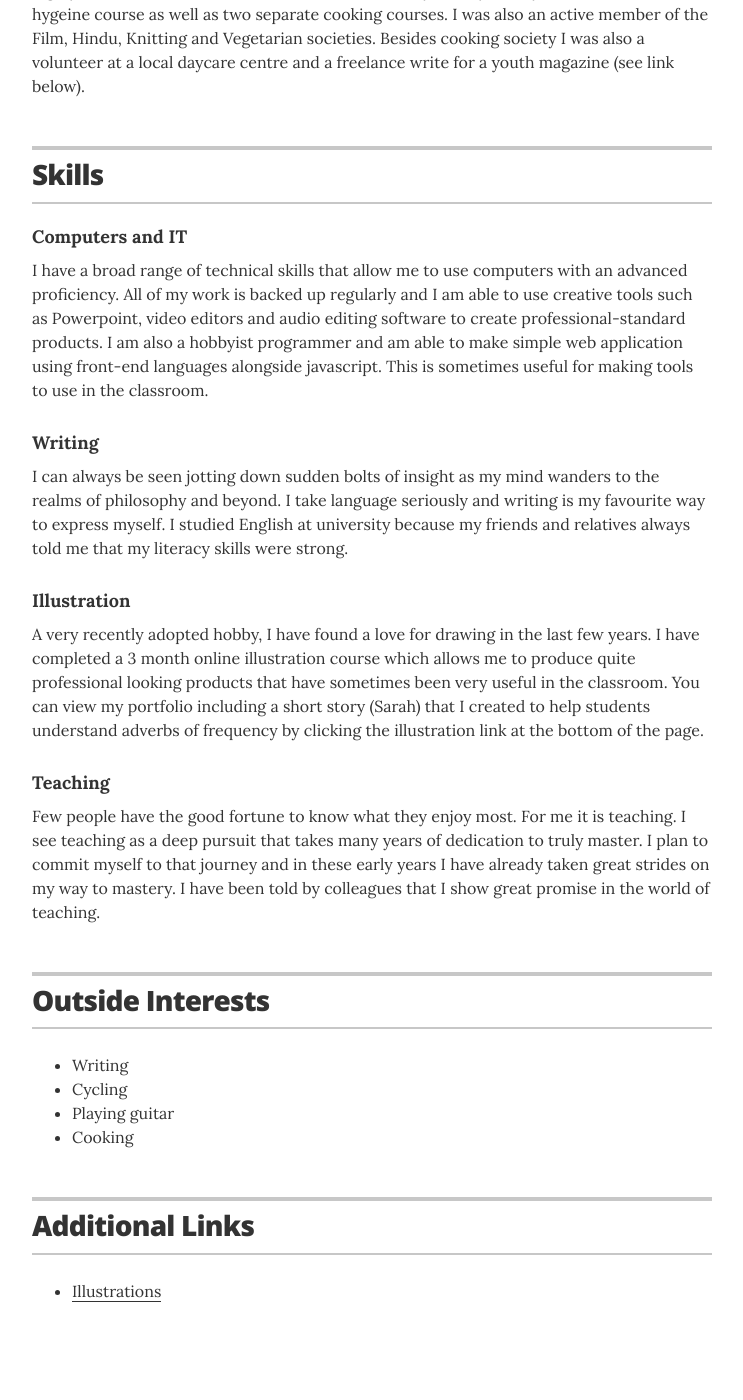
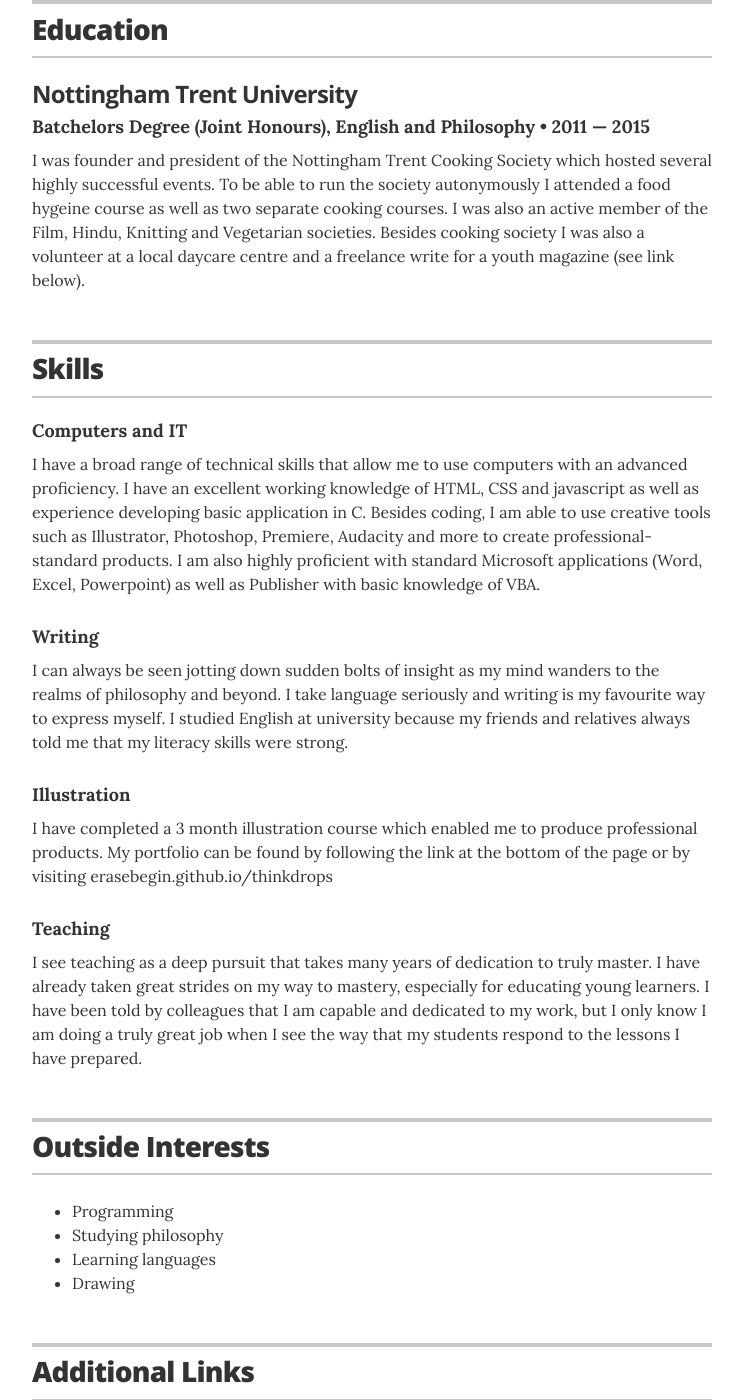
Before and after one commit to erasebegin/chris-haupt-resume, a Jekyll site: the page built from index.html, in a window 1280 px wide and 1400 px high, scrolled down 2395 px. Shown: the whole window, without its empty margins (268-1011 px from the left). Built offline with Jekyll 4.4.1, drawn with Linux system fonts in a browser that asks for light colours; before the commit the page ends 3746 px from its top, so only the background shows below that; some of the changed text lies outside the part shown.

Commit message:
updating skills section

```diff
--- a/_config.yml
+++ b/_config.yml
@@ -1,6 +1,6 @@
 # Site settings
 title: "Christopher Haupt's Resume"
-description: "A resume for English teacher Chris Haupt"
+description: "A resume for Christopher Haupt"
 
 # Build settings
 markdown: kramdown
@@ -11,7 +11,7 @@ sass:
 # Resume settings
 resume_avatar:                  "true"
 resume_name:                    "Christopher Haupt"
-resume_title:                   "Teacher"
+resume_title:                   "Administrator and IT Professional"
 resume_contact_email:           "chris.james.haupt@gmail.com"
 resume_contact_telephone:       "+447544095789"
 resume_contact_address:         "Launceston, United Kingdom"
@@ -39,13 +39,13 @@ resume_section_interests:       true
 # Resume social links
 # uncomment the options you wish to display, and add your own URL
 resume_social_links:
- resume_github_url:            "https://erasebegin.github.com/"
+ resume_github_url:            "https://github.com/erasebegin"
   #resume_twitter_url:           "http://twitter.com/jglovier"
   #resume_dribbble_url:          "https://dribbble.com/jag"
   #resume_facebook_url:          "https://www.facebook.com/EraseBegin"
- resume_linkedin_url:          "https://www.linkedin.com/in/chris-haupt-25576a5b"
+ resume_linkedin_url:          "https://www.linkedin.com/in/chris-haupt"
   #resume_instagram_url:         "https://www.instagram.com/christhaupt/"
- resume_website_url:           "http://erasebegin.github.io/thinkdrops"
+ #resume_website_url:           "http://erasebegin.github.io/thinkdrops"
 resume_print_social_links:      true
 
 # Design settings
--- a/_data/interests.yml
+++ b/_data/interests.yml
@@ -1,5 +1,5 @@
 # Interests
-- description: Writing
-- description: Cycling
-- description: Playing guitar
-- description: Cooking
+- description: Programming
+- description: Studying philosophy
+- description: Learning languages
+- description: Drawing
--- a/_data/skills.yml
+++ b/_data/skills.yml
@@ -1,14 +1,14 @@
 # Skills
 # Computers and IT
 - skill: Computers and IT
-  description: I have a broad range of technical skills that allow me to use computers with an advanced proficiency. All of my work is backed up regularly and I am able to use creative tools such as Powerpoint, video editors and audio editing software to create professional-standard products. I am also a hobbyist programmer and am able to make simple web application using front-end languages alongside javascript. This is sometimes useful for making tools to use in the classroom.
+  description: I have a broad range of technical skills that allow me to use computers with an advanced proficiency. I have an excellent working knowledge of HTML, CSS and javascript as well as experience developing basic application in C. Besides coding, I am able to use creative tools such as Illustrator, Photoshop, Premiere, Audacity and more to create professional-standard products. I am also highly proficient with standard Microsoft applications (Word, Excel, Powerpoint) as well as Publisher with basic knowledge of VBA.
 # Writing
 - skill: Writing
   description: I can always be seen jotting down sudden bolts of insight as my mind wanders to the realms of philosophy and beyond. I take language seriously and writing is my favourite way to express myself. I studied English at university because my friends and relatives always told me that my literacy skills were strong.
 # Illustration
 - skill: Illustration
-  description: A very recently adopted hobby, I have found a love for drawing in the last few years. I have completed a 3 month online illustration course which allows me to produce quite professional looking products that have sometimes been very useful in the classroom. You can view my portfolio including a short story (Sarah) that I created to help students understand adverbs of frequency by clicking the illustration link at the bottom of the page.
+  description: I have completed a 3 month illustration course which enabled me to produce professional products. My portfolio can be found by following the link at the bottom of the page or by visiting erasebegin.github.io/thinkdrops
 
 # Teaching
 - skill: Teaching
-  description: Few people have the good fortune to know what they enjoy most. For me it is teaching. I see teaching as a deep pursuit that takes many years of dedication to truly master. I plan to commit myself to that journey and in these early years I have already taken great strides on my way to mastery. I have been told by colleagues that I show great promise in the world of teaching.
+  description: I see teaching as a deep pursuit that takes many years of dedication to truly master. I have already taken great strides on my way to mastery, especially for educating young learners. I have been told by colleagues that I am capable and dedicated to my work, but I only know I am doing a truly great job when I see the way that my students respond to the lessons I have prepared.
```
Also changed, not shown: _data/experience.yml (+7 -3 lines).
